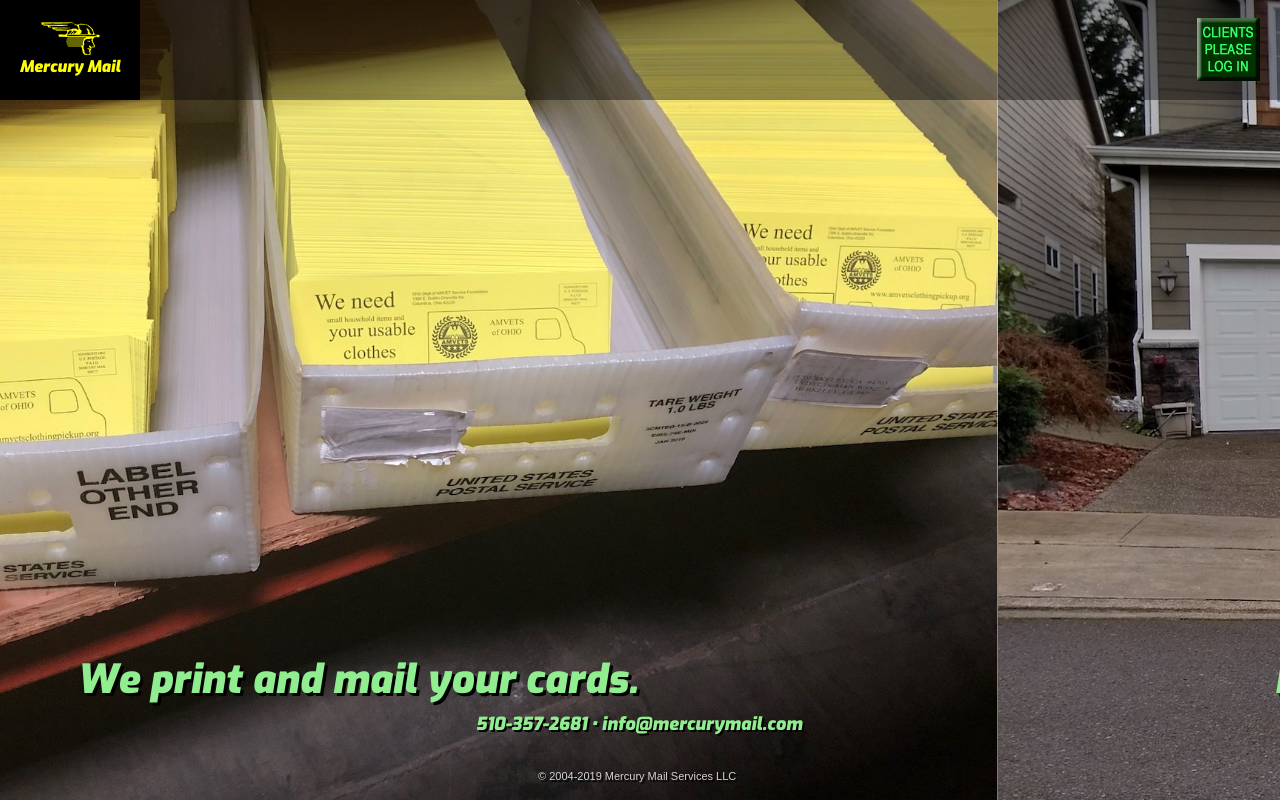
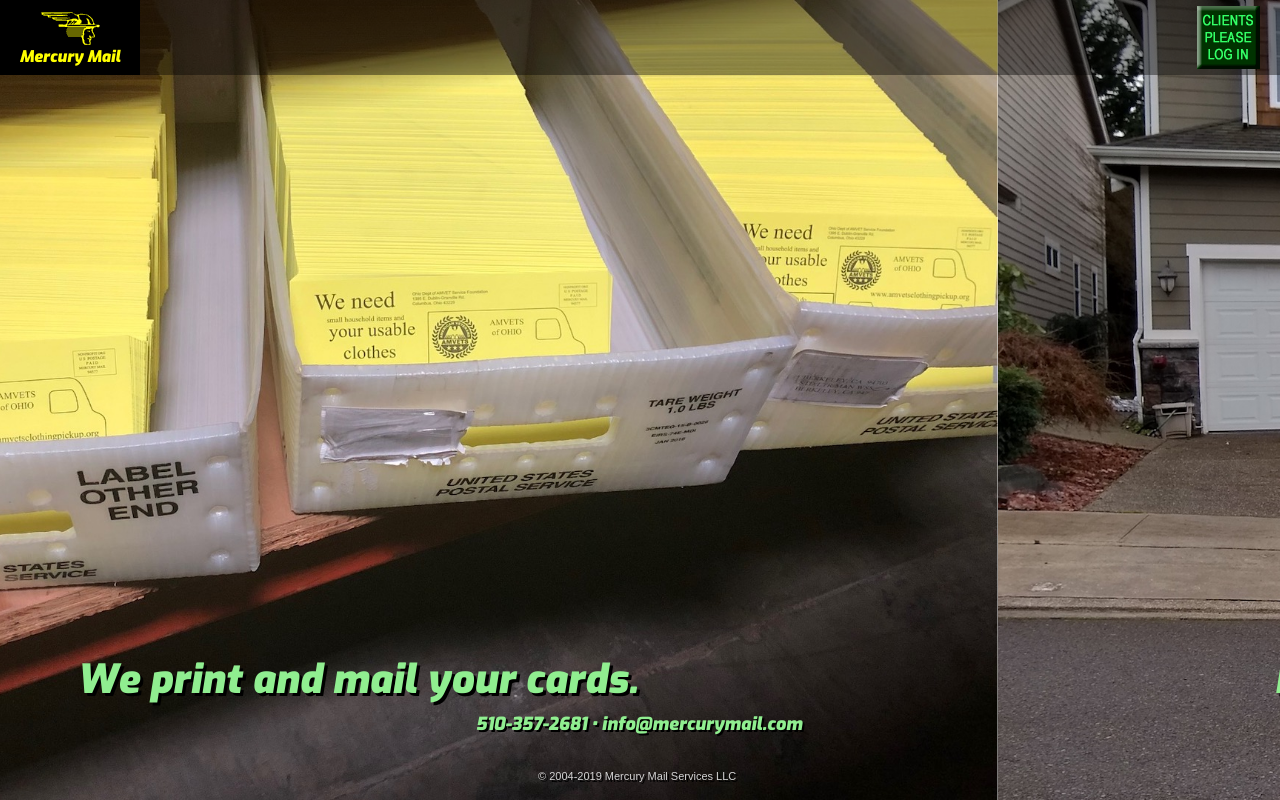
Before and after one commit to bmagers/MercuryMailHome, a plain HTML site: page index.html in a window 1280 px wide. Drawn offline with nearby package versions, Linux system fonts and the light colour scheme.

Commit message:
reduce size of top stripe

```diff
--- a/css/style.css
+++ b/css/style.css
@@ -15,9 +15,9 @@
   position: absolute;
   z-index: 2;
   width: 140px;
-  height: 100px;
+  height: 75px;
   text-align: center;
-  padding: 22px 0 0 0;
+  padding: 12px 0 0 0;
 }
 
 #login {
@@ -26,12 +26,12 @@
   top: 0;
   z-index: 1;
   width: 100%;
-  height: 100px;
+  height: 75px;
 }
 
 #button {
   position: fixed;
-  top: 18px;
+  top: 6px;
   right: 20px;
   border: 0;
 }
```
